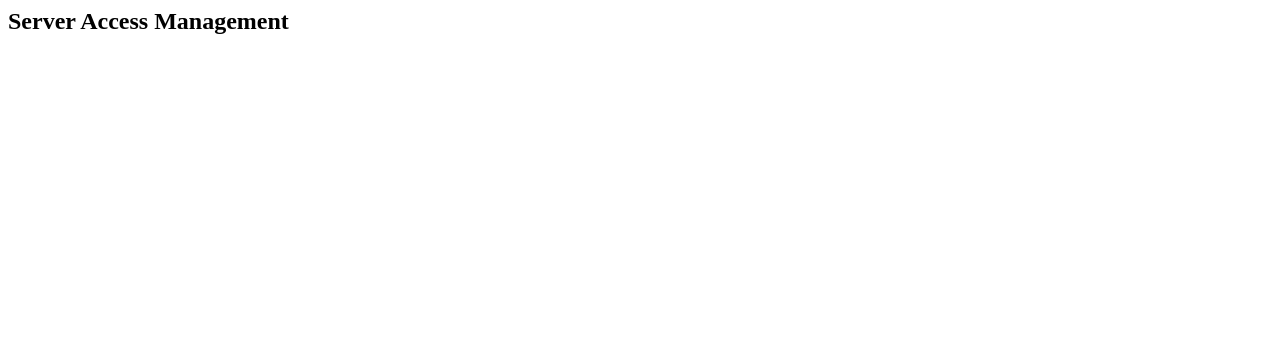
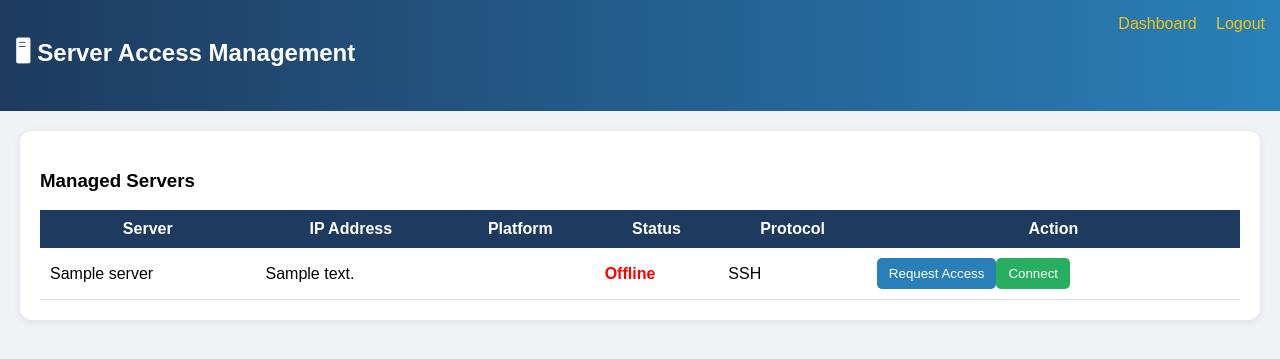
Before and after one commit to vemuripriyanka630-arch/PAM-LITE, a Flask app: template templates/server_access.html in a window 1280 px wide. Shown: the top 359 px of the page. Run offline with Flask 3, Linux system fonts and the light colour scheme; the template is opened without the code that fills it: most values are stand-ins (such as "Sample title", 1, 10 or a date in 2020); parts of the project's set-up code (start-up, migrations or seed data) failed here and were passed over.

Commit message:
server_access.html

```diff
--- a/templates/server_access.html
+++ b/templates/server_access.html
@@ -1 +1,117 @@
-<h2>Server Access Management</h2>
+<!DOCTYPE html><html>
+<head>
+<title>PAM-LITE Server Access</title><style>
+
+body{
+font-family:Arial,sans-serif;
+background:#f0f2f5;
+margin:0;
+}
+
+.topbar{
+background:linear-gradient(90deg,#1e3a5f,#2980b9);
+color:white;
+padding:15px;
+display:flex;
+justify-content:space-between;
+}
+
+.topbar a{
+color:#f1c40f;
+text-decoration:none;
+margin-left:15px;
+}
+
+.container{
+padding:20px;
+max-width:1400px;
+margin:auto;
+}
+
+.card{
+background:white;
+padding:20px;
+border-radius:12px;
+box-shadow:0 2px 8px rgba(0,0,0,.08);
+}
+
+table{
+width:100%;
+border-collapse:collapse;
+}
+
+th{
+background:#1e3a5f;
+color:white;
+padding:10px;
+}
+
+td{
+padding:10px;
+border-bottom:1px solid #ddd;
+}
+
+.online{
+color:green;
+font-weight:bold;
+}
+
+.offline{
+color:red;
+font-weight:bold;
+}
+
+.btn{
+padding:8px 12px;
+border:none;
+border-radius:5px;
+cursor:pointer;
+color:white;
+}
+
+.request{
+background:#2980b9;
+}
+
+.connect{
+background:#27ae60;
+}
+
+.waiting{
+background:#f39c12;
+}
+
+</style></head><body><div class="topbar"><div>
+<h2>🖥 Server Access Management</h2>
+</div><div>
+<a href="/dashboard">Dashboard</a>
+<a href="/logout">Logout</a>
+</div></div><div class="container"><div class="card"><h3>Managed Servers</h3><table><tr>
+<th>Server</th>
+<th>IP Address</th>
+<th>Platform</th>
+<th>Status</th>
+<th>Protocol</th>
+<th>Action</th>
+</tr>{% for server in servers %}
+
+<tr><td>{{ server.server_name }}</td><td>{{ server.ip_address }}</td><td>{{ server.platform }}</td><td>{% if server.status == "Online" %}
+<span class="online">Online</span>
+{% else %}
+<span class="offline">Offline</span>
+{% endif %}
+
+</td><td>{% if server.platform == "Windows" %}
+RDP
+{% else %}
+SSH
+{% endif %}
+
+</td><td><button class="btn request">
+Request Access
+</button><button class="btn connect">
+Connect
+</button></td></tr>{% endfor %}
+
+</table></div></div></body>
+</html>
```
